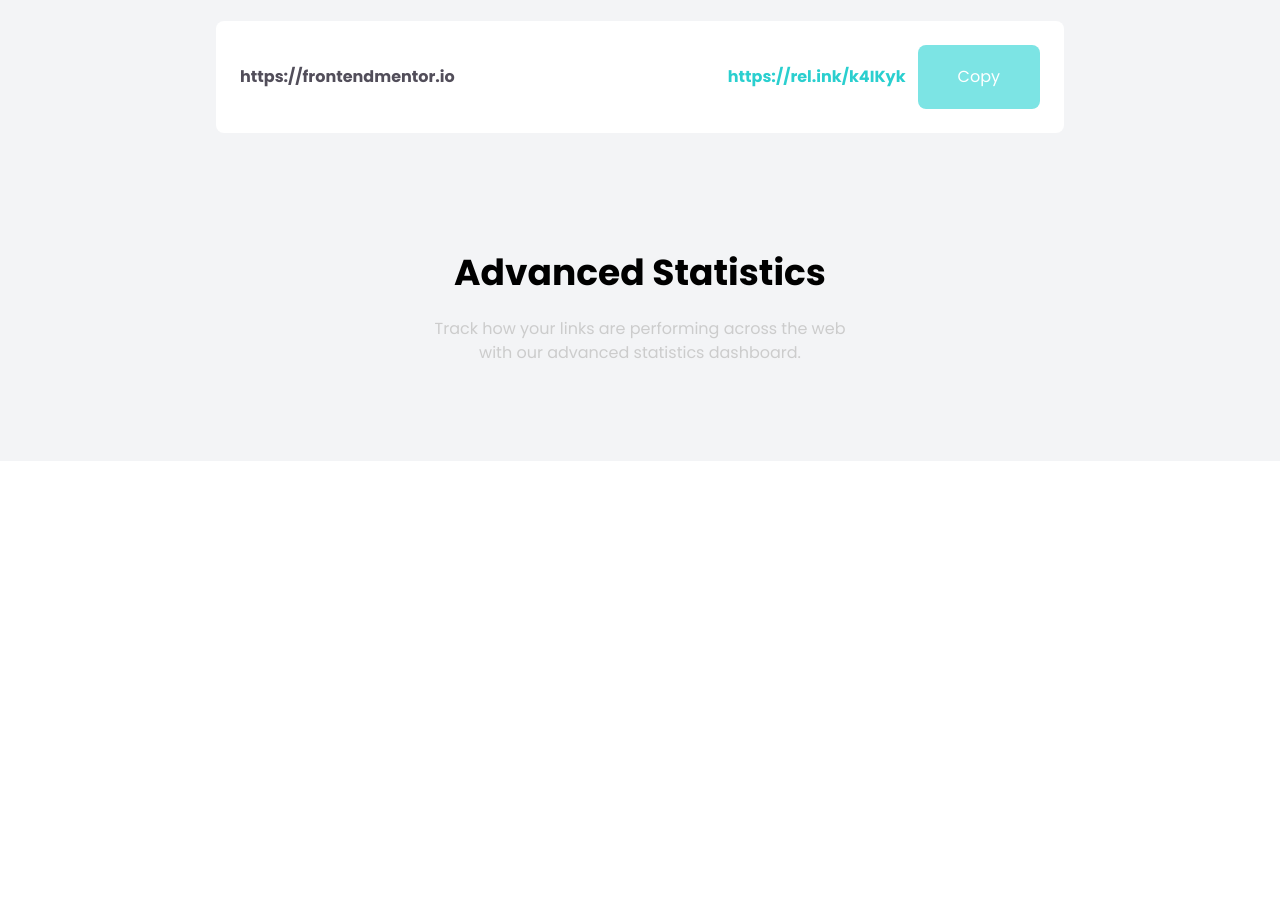
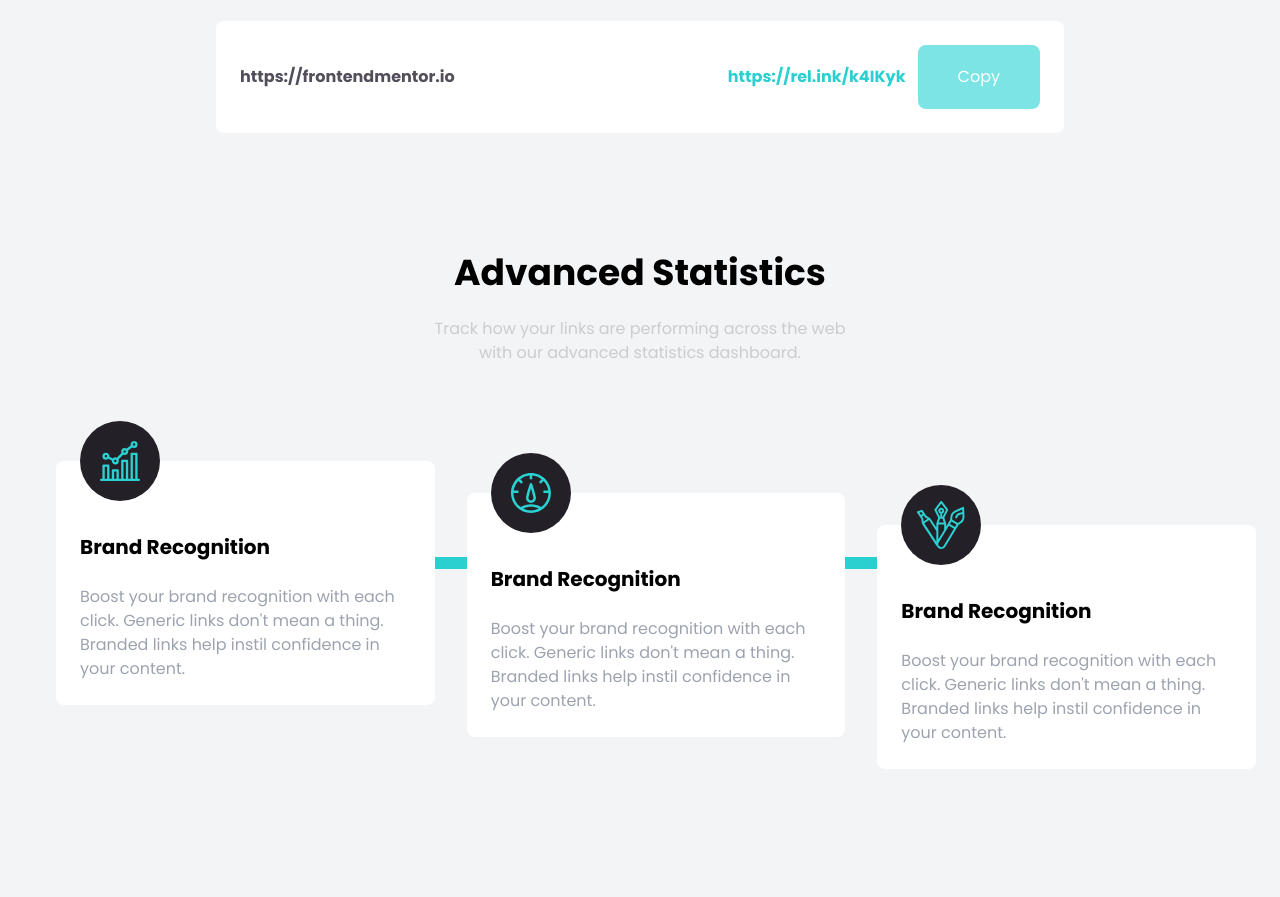
Before and after one commit to Hamzeh01/Shortly, a website: page index.html in a window 1280 px wide. Shown: the part 1163-2060 px from the top of the page. Before the commit the page ends 1624 px from the top, so only its background shows below. Drawn offline with Linux system fonts and the light colour scheme.

Commit message:
Add box items to features section

```diff
--- a/index.html
+++ b/index.html
@@ -124,7 +124,7 @@
         >
           <input
             type="text"
-            placeholder="Your Link Here ..."
+            placeholder="Your URL Here ..."
             id="shorten-input"
             class="flex-1 p-3 border-2 rounded-lg placeholder-primary-dark focus:outline-none"
           /><button
@@ -210,5 +210,100 @@
         </p>
       </div>
     </section>
+
+    <!-- feature section: start -->
+    <section id="features" class="pb-32 bg-gray-100">
+      <div
+        class="container relative flex flex-col items-start px-6 mx-auto md:flex-row md:space-x-8"
+      >
+        <!-- horizontal line -->
+        <div
+          class="absolute hidden w-10/12 h-3 top-24 left-16 bg-primary-main md:block"
+        ></div>
+        <!-- vertical line -->
+        <div
+          class="absolute w-2 h-full -ml-1 left-1/2 bg-primary-main md:hidden"
+        ></div>
+
+        <!-- box item 1-->
+        <div
+          class="relative flex flex-col p-6 space-y-6 rounded-lg bg-background-light md:w-1/3"
+        >
+          <div class="absolute -ml-10 left-1/2 -top-10 md:left-16">
+            <div
+              class="flex items-center justify-center w-20 h-20 p-4 rounded-full bg-background-main"
+            >
+              <img
+                src="images/icon-brand-recognition.svg"
+                alt="brand recognition"
+              />
+            </div>
+          </div>
+
+          <h5
+            class="pt-6 text-xl font-bold text-center capitalize md:text-left"
+          >
+            Brand Recognition
+          </h5>
+          <p class="text-center text-gray-400 md:text-left">
+            Boost your brand recognition with each click. Generic links don't
+            mean a thing. Branded links help instil confidence in your content.
+          </p>
+        </div>
+
+        <!-- box item 2-->
+        <div
+          class="relative flex flex-col p-6 mt-24 space-y-6 rounded-lg bg-background-light md:mt-8 md:w-1/3"
+        >
+          <div class="absolute -ml-10 left-1/2 -top-10 md:left-16">
+            <div
+              class="flex items-center justify-center w-20 h-20 p-4 rounded-full bg-background-main"
+            >
+              <img
+                src="images/icon-detailed-records.svg"
+                alt="detailed records"
+              />
+            </div>
+          </div>
+
+          <h5
+            class="pt-6 text-xl font-bold text-center capitalize md:text-left"
+          >
+            Brand Recognition
+          </h5>
+          <p class="text-center text-gray-400 md:text-left">
+            Boost your brand recognition with each click. Generic links don't
+            mean a thing. Branded links help instil confidence in your content.
+          </p>
+        </div>
+
+        <!-- box item 3-->
+        <div
+          class="relative flex flex-col p-6 mt-24 space-y-6 rounded-lg bg-background-light md:mt-16 md:w-1/3"
+        >
+          <div class="absolute -ml-10 left-1/2 -top-10 md:left-16">
+            <div
+              class="flex items-center justify-center w-20 h-20 p-4 rounded-full bg-background-main"
+            >
+              <img
+                src="images/icon-fully-customizable.svg"
+                alt="fully customizable"
+              />
+            </div>
+          </div>
+
+          <h5
+            class="pt-6 text-xl font-bold text-center capitalize md:text-left"
+          >
+            Brand Recognition
+          </h5>
+          <p class="text-center text-gray-400 md:text-left">
+            Boost your brand recognition with each click. Generic links don't
+            mean a thing. Branded links help instil confidence in your content.
+          </p>
+        </div>
+      </div>
+    </section>
+    <!-- feature section: end -->
   </body>
 </html>
```
Also changed, not shown: css/style.css.
